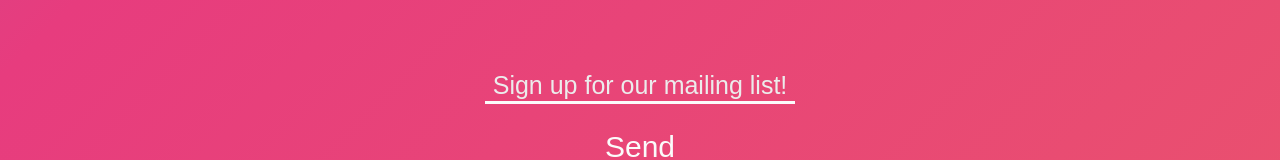
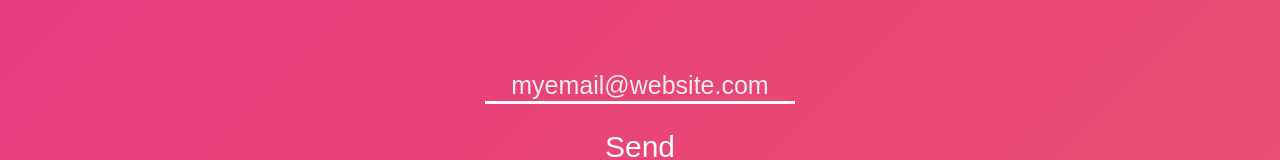
Before and after one commit to anjalikk14/strudel-landing, a plain HTML site: page index.html in a window 1280 px wide. Shown: the part 322-482 px from the top of the page. Drawn offline with nearby package versions, Linux system fonts and the light colour scheme.

Commit message:
Update index.html

```diff
--- a/index.html
+++ b/index.html
@@ -18,7 +18,7 @@
 			<div id="SignUp">
 				<div id="Status"></div>
 				<form id="Form">
-					<input id="EmailInput" class="clean-input" type="email" placeholder="Sign up for our mailing list!" required>
+					<input id="EmailInput" class="clean-input" type="email" placeholder="myemail@website.com" required>
 					<input id="SubmitButton" type="submit" value="Send"/>
 			</div>
 
```
